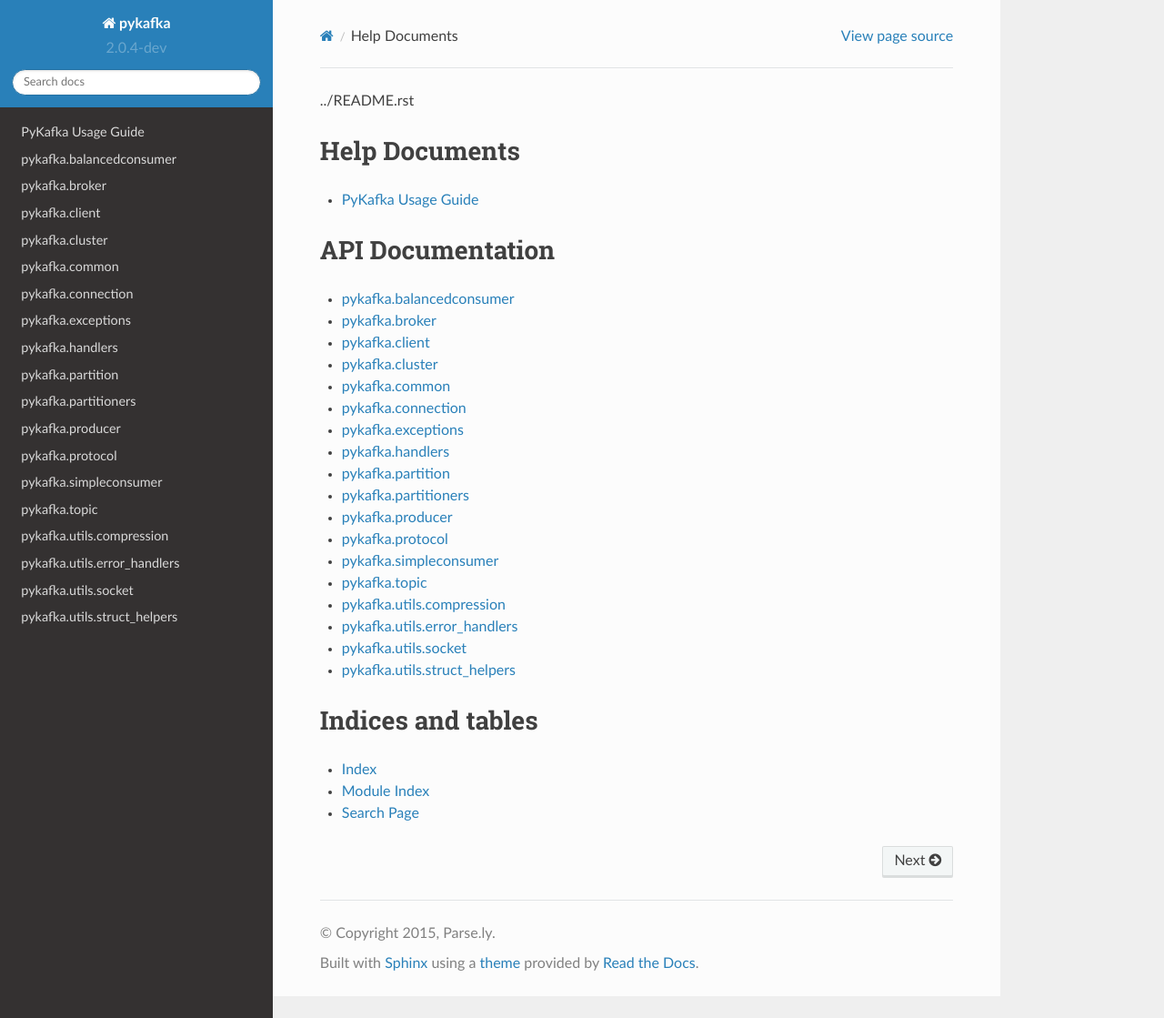
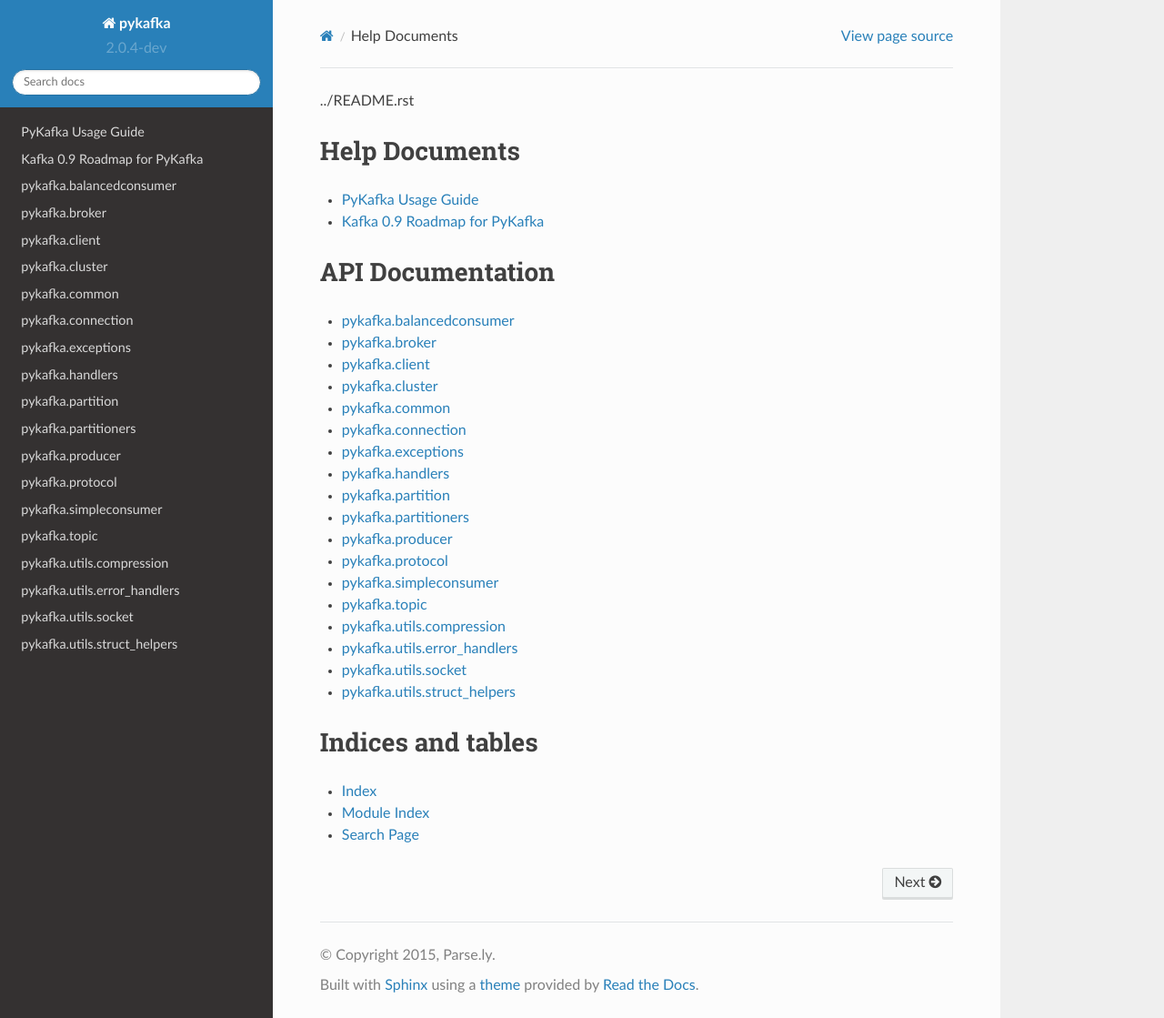
Before and after one commit to Parsely/pykafka, a Sphinx documentation site: the page built from doc/index.rst, in a window 1280 px wide and 1119 px high. Shown: the whole window at 91% size. Built offline with Sphinx 7.4.7 and the Read the Docs theme 2.0.0, drawn with Linux system fonts in a browser that asks for light colours; some of the changed lines change nothing that is shown.

Commit message:
add Kafka 0.9 roadmap to ReadTheDocs

```diff
--- a/doc/index.rst
+++ b/doc/index.rst
@@ -8,6 +8,7 @@ Help Documents
     :maxdepth: 1
 
     usage.rst
+    roadmap.rst
 
 *****************
 API Documentation
--- /dev/null
+++ b/doc/roadmap.rst
@@ -0,0 +1,262 @@
+Kafka 0.9 Roadmap for PyKafka
+=============================
+
+Date: November 20, 2015
+
+Quick summary
+-------------
+
+The current stable version of Kafka is 0.8.2. This is meant to run
+against the latest Zookeeper versions, e.g. 3.4.6.
+
+The latest releases of pykafka target 0.8.2 **specifically**; the Python
+code is not backwards compatible with 0.8.1 due to changes in what is
+known as Offset Commit/Fetch API, which pykafka uses to simplify the
+offset management APIs and standardize them with other clients that talk
+to Kafka.
+
+The 0.8.2 release will likely be the most stable Kafka broker to use in
+production for the next couple of months. However, as we will discuss
+later, there is a specific bug in Kafka brokers that was fixed in 0.9.0
+that we may find advantageous to backport to 0.8.2.
+
+Meanwhile, 0.9.0 is "around the corner" (currently in release candidate
+form) and introduces, yet again, a brand new consumer API, which we need
+to track and wrap in pykafka. But for that to stabilize will take some
+time.
+
+SimpleConsumer vs BalancedConsumer
+----------------------------------
+
+Why does pykafka exist? That's a question I sometimes hear from people,
+especially since there are alternative implementations of the Kafka
+protocol floating around in the Python community, notably
+`kafka-python <https://github.com/mumrah/kafka-python>`__.
+
+One part of the reason pykafka exists is to build a more Pythonic API
+for working with Kafka that supports every major Python interpreter
+(Python 2/3, PyPy) and every single Kafka feature. We also have an
+interest in making Kafka consumers fast, with C optimizations for
+protocol speedups. But the **real** reason it exists is to implement a
+**scalable and reliable BalancedConsumer** implementation atop Kafka and
+Zookeeper. This was missing from any Kafka and Python project, and we
+(and many other users) desperately needed it to use Kafka in the way it
+is meant to be used.
+
+Since there is some confusion on this, let's do a crystal clear
+discussion of the differences between these two consumer types.
+
+**SimpleConsumer** communicates **directly** with a Kafka broker to
+consume a Kafka topic, and takes "ownership" of 100% of the partitions
+reported for that topic. It does round-robin consumption of messages
+from those partitions, while using the aforementioned Commit/Fetch API
+to manage offsets. Under the hood, the Kafka broker talks to Zookeeper
+to maintain the offset state.
+
+The main problems with SimpleConsumer: scalability, parallelism, and
+high availability. If you have a busy topic with lots of partitions, a
+SimpleConsumer may not be able to keep up, and your offset lag (as
+reported by kafka-tools) will constantly be behind, or worse, may grow
+over time. You may also have code that needs to react to messages, and
+that code may be CPU-bound, so you may be seeking to achieve multi-core
+or multi-node parallelism. Since a SimpleConsumer has no coordination
+mechanism, you have no options here: multiple SimpleConsumer instances
+reading from the same topic will read **the same messages** from that
+topic -- that is, the data won't be spread evenly among the consumers.
+Finally, there is the availability concern. If your SimpleConsumer dies,
+your pipeline dies. You'd ideally like to have several consumers such
+that the death of one does not result in the death of your pipeline.
+
+One other side note related to using Kafka in Storm, since that's a
+common use case. Typically Kafka data enters a Storm topology via a
+Spout written against pykafka's API. If that Spout makes use of a
+SimpleConsumer, you can only set that Spout's parallelism level to 1 --
+a parallel Spout will emit duplicate tuples into your topology!
+
+So, now let's discuss **BalancedConsumer** and how it solves these
+problems. Instead of taking ownership of 100% partitions upon
+consumption of a topic, a BalancedConsumer in Kafka 0.8.2 coordinates
+the state for several consumers who "share" a single topic by talking to
+the Kafka broker and directly to Zookeeper. It figures this out by
+registering a "consumer group ID", which is an identifier associated
+with several consumer processes that are all eating data from the same
+topic, in a balanced manner.
+
+The following discussion of the BalancedConsumer operation is very
+simplified and high-level -- it's not exactly how it works. But it'll
+serve to illustrate the idea. Let's say you have 10 partitions for a
+given topic. A BalancedConsumer connects asks the cluster, "what
+partitions are available?". The cluster replies, "10". So now that
+consumer takes "ownership" of 100% of the partitions, and starts
+consuming. At this moment, the BalancedConsumer is operating similarly
+to a SimpleConsumer.
+
+Then a **second** BalancedConsumer connects and the cluster, "which
+partitions are available? Cluster replies, "0", and asks the
+BalancedConsumer to wait a second. It now initiates a "partition
+rebalancing". This is a fancy dance between Zookeeper and Kafka, but the
+end result is that 5 partitions get "owned" by consumer A and 5 get
+"owned" by consumer B. The original consumer receives a notification
+that the partition balancing has changed, so it now consumes from fewer
+partitions. Meanwhile, the second BalancedConsumer now gets a new
+notification: "5" is the number of partitions it can now own. At this
+point, 50% of the stream is being consumed by consumer A, and 50% by
+consumer B.
+
+You can see where this goes. A third, fourth, fifth, or sixth
+BalancedConsumer could join the group. This would split up the
+partitions yet further. However, note -- we mentioned that the total
+number of partitions for this topic was 10. Thus, though balancing will
+work, it will only work up to the number of total partitions available
+for a topic. That is, if we had 11 BalancedConsumers in this consumer
+group, we'd have one idle consumer and 10 active consumers, with the
+active ones only consuming 1 partition each.
+
+The good news is, it's very typical to run Kafka topics with 20, 50, or
+even 100 partitions per topic, and this typically provides enough
+parallelism and availability for almost any need.
+
+Finally, availability is provided with the same mechanism. If you unplug
+a BalancedConsumer, its partitions are returned to the group, and other
+group members can take ownership. This is especially powerful in a Storm
+topology, where a Spout using a BalancedConsumer might have parallelism
+of 10 or 20, and single Spout instance failures would trigger
+rebalancing automatically.
+
+Pure Python vs rdkafka
+----------------------
+
+A commonly used Kafka utility is
+`kafkacat <https://github.com/edenhill/kafkacat>`__, which is written by
+Magnus Edenhill. It is written in C and makes use of the
+`librdkafka <https://github.com/edenhill/librdkafka>`__ library, which
+is a pure C wrapper for the Kafka protocol that has been benchmarked to
+support 3 million messages per second on the consumer side. A member of
+the Parse.ly team has written a pykafka binding for this library which
+serves two purposes: a) speeding up Python consumers and b) providing an
+alternative protocol implementation that allows us to isolate
+protocol-level bugs.
+
+Note that on the consumer side, librdkafka only handles direct
+communication with the Kafka broker. Therefore, BalancedConsumer still
+makes use of pykafka's pure Python Zookeeper handling code to implement
+partition rebalancing among consumers.
+
+Under the hood, librdkafka is wrapped using Python's C extension API,
+therefore it adds a little C wrapper code to pykafka's codebase.
+Building this C extension requires that librdkafka is already built and
+installed on your machine (local or production).
+
+By the end of November, rdkafka will be a fully supported option of
+pykafka. This means SimpleConsumers can be sped up to handle larger
+streams without rebalancing, and it also means BalancedConsumer's get
+better per-core or per-process utilization. Making use of this protocol
+is as simple as passing a ``use_rdkafka=True`` flag to the appropriate
+consumer or producer creation functions.
+
+Compatibility Matrix
+--------------------
+
+Kafka lacks a coherent release management process, which is one of the
+worst parts of the project. Minor dot-version releases have dramatically
+changed client protocols, thus resembling major version changes to
+client teams working on projects like pykafka. To help sort through the
+noise, here is a compatibility matrix for Kafka versions of whether we
+have protocol support for these versions in latest stable versions of
+our consumer/producer classes:
+
++-----------------+------------+------------+
+| Kafka version   | pykafka?   | rdkafka?   |
++=================+============+============+
+| 0.8.1           | No         | No         |
++-----------------+------------+------------+
+| 0.8.2           | Yes        | Yes        |
++-----------------+------------+------------+
+| 0.9.0           | Planned    | Planned    |
++-----------------+------------+------------+
+
+Note that 0.9.0.0 is currently in "release candidate" stage as of
+November 2015.
+
+Core Kafka Issues On Our Radar
+------------------------------
+
+There are several important Kafka core issues that are on our radar and
+that have changed things dramatically (hopefully for the better) in the
+new Kafka 0.9.0 release version. These are summarized in this table:
+
++---------------------------+-------------+--------------+---------------------------------------------------------------------+
+| Issue                     | 0.8.2       | 0.9.0        | Link?                                                               |
++===========================+=============+==============+=====================================================================+
+| New Consumer API          | N/A         | Added        | `KAFKA-1328 <https://issues.apache.org/jira/browse/KAFKA-1328>`__   |
++---------------------------+-------------+--------------+---------------------------------------------------------------------+
+| New Consumer API Extras   | N/A         | In Flux      | `KAFKA-1326 <https://issues.apache.org/jira/browse/KAFKA-1326>`__   |
++---------------------------+-------------+--------------+---------------------------------------------------------------------+
+| Security/SSL              | N/A         | Added        | `KAFKA-1682 <https://issues.apache.org/jira/browse/KAFKA-1682>`__   |
++---------------------------+-------------+--------------+---------------------------------------------------------------------+
+| Broker/ZK Crash           | Bug         | Fixed        | `KAFKA-1387 <https://issues.apache.org/jira/browse/KAFKA-1387>`__   |
++---------------------------+-------------+--------------+---------------------------------------------------------------------+
+| Documentation             | "Minimal"   | "Improved"   | `New Docs <http://kafka.apache.org/090/documentation.html>`__       |
++---------------------------+-------------+--------------+---------------------------------------------------------------------+
+
+Let's focus on three areas here: new consumer API, security, and
+broker/ZK crash.
+
+New Consumer API
+~~~~~~~~~~~~~~~~
+
+One of the biggest new features of Kafka 0.9.0 is a brand new Consumer
+API. The good news **may** be that despite introducing this new API,
+they **may** still support their "old" APIs that were stabilized in
+Kafka 0.8.2. We are going to explore this as this would provide a
+smoother upgrade path for pykafka users for certain.
+
+The main difference for this new API is moving more of the
+BalancedConsumer partition rebalancing logic into the broker itself.
+This would certainly be a good idea to standardize how BalancedConsumers
+work across programming languages, but we don't have a lot of confidence
+that this protocol is bug-free at the moment. The Kafka team even
+describes **their own** 0.9.0 consumer as being "beta quality".
+
+Security/SSL
+~~~~~~~~~~~~
+
+This is one of Kafka's top requests. To provide secure access to Kafka
+topics, people have had to use the typical IP whitelisting and VPN
+hacks, which is problematic since they can often impact the overall
+security of a system, impact performance, and are operationally complex
+to maintain.
+
+The Kafka 0.9.0 release includes a standard mechanism for doing
+SSL-based security in communicating with Kafka brokers. We'll need to
+explore what the requirements and limitations are of this scheme to see
+if it can be supported directly by pykafka.
+
+Broker/ZK Crash
+~~~~~~~~~~~~~~~
+
+This is perhaps the most annoying issue regarding this new release. We
+have several reports from the community of Kafka brokers that crash as a
+result of a coordination issue with Zookeeper. A bug fix was worked on
+for several months and a patched build of 0.8.1 fixed the issue
+permanently for some users, but because the Kafka community cancelled a
+0.8.3 release, favoring 0.9.0 instead, no patched build of 0.8.2 was
+ever created. This issue **is** fixed in 0.9.0, however.
+
+The Way Forward
+---------------
+
+We want pykafka to support 0.8.2 and 0.9.0 in a single source tree. We'd
+like the rdkafka implementation to have similar support. We think this
+will likely be supported **without** using Kafka's 0.9.0 "New Consumer
+API". This will give users a 0.9.0 upgrade path for stability (fixing
+the Broker/ZK Crash, and allowing use of SimpleConsumer,
+BalancedConsumer, and C-optimized versions with rdkafka).
+
+We don't know, yet, whether the new Security/SSL scheme requires use of
+the new Consumer APIs. If so, the latter may be a blocker for the
+former. We will likely discover the answer to this in November 2015.
+
+A `tracker issue for Kafka 0.9.0
+support <https://github.com/Parsely/pykafka/issues/349>`__ in pykafka
+was opened, and that's where discussion should go for now.
```
